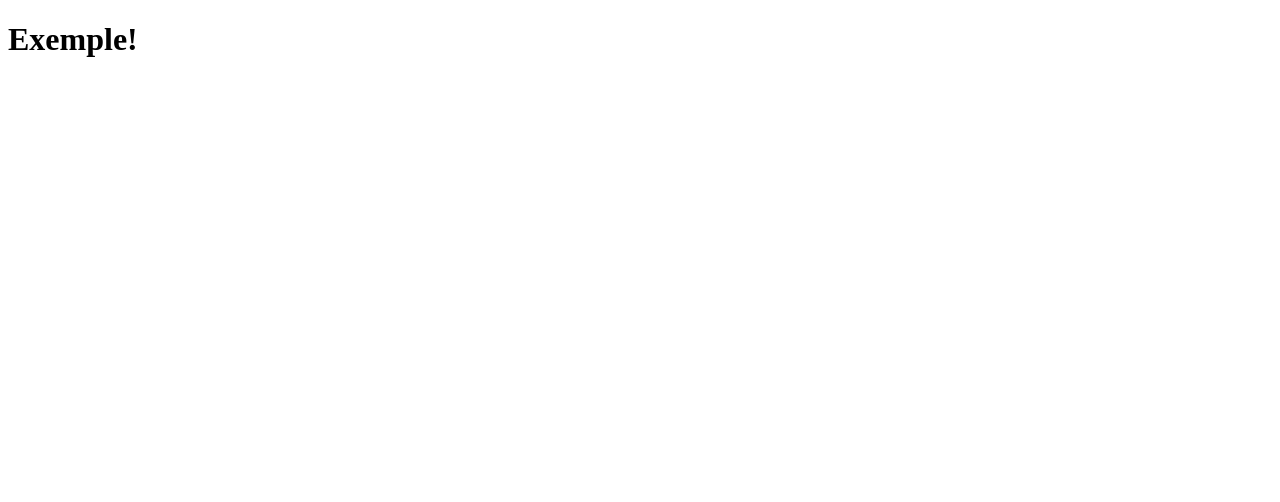
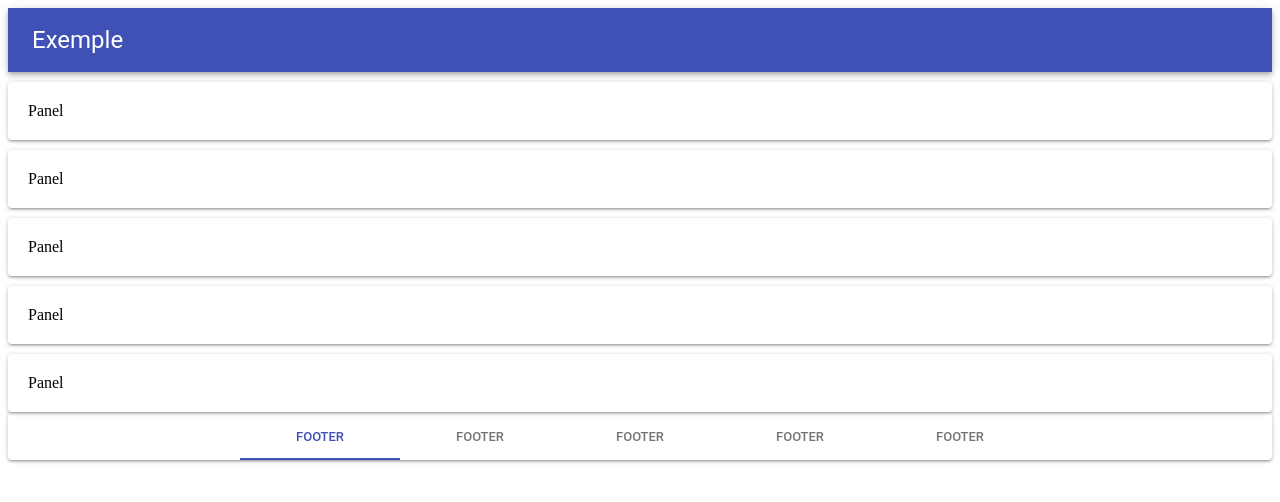
Before and after one commit to KenzoIkeizume/simple-react, a React app: page / in a window 1280 px wide. Shown: the top 502 px of the page. Built offline with nearby package versions, Linux system fonts and the light colour scheme.

Commit message:
Structure items

```diff
--- a/package.json
+++ b/package.json
@@ -26,6 +26,7 @@
     "build": "webpack --mode production"
   },
   "dependencies": {
+    "@material-ui/core": "^3.9.3",
     "@types/react": "^16.8.13",
     "@types/react-dom": "^16.8.4",
     "@types/react-router-dom": "^4.3.2",
--- /dev/null
+++ b/src/components/Body/Body.tsx
@@ -0,0 +1,28 @@
+import { Grid, Paper } from "@material-ui/core";
+import * as React from "react";
+
+export interface IBody { panels: string[]; }
+
+const style = {
+  Paper: { padding: 20, marginTop: 10, marginBotton: 10 },
+};
+
+export default class extends React.Component<IBody, {}> {
+  render() {
+      const listPaper = this.props.panels.map((value, index) => {
+        return (
+          <Paper style={style.Paper} key={index}>
+            {value}
+          </Paper>
+        );
+      });
+
+      return (
+        <Grid container={true}>
+          <Grid item={true} xs={12}>
+            {listPaper}
+          </Grid>
+        </Grid>
+      );
+  }
+}
--- /dev/null
+++ b/src/components/Footer/Footer.tsx
@@ -0,0 +1,27 @@
+import { Paper, Tab, Tabs } from "@material-ui/core";
+import * as React from "react";
+
+export interface IFooter { footers: string[]; }
+
+export default class extends React.Component<IFooter, {}> {
+  render() {
+    const listTab = this.props.footers.map((value, index) => {
+      return (
+        <Tab label={value} key={index} />
+      );
+    });
+
+    return (
+      <Paper>
+        <Tabs
+          value={0}
+          indicatorColor="primary"
+          textColor="primary"
+          centered={true}
+        >
+          {listTab}
+        </Tabs>
+      </Paper>
+    );
+  }
+}
--- /dev/null
+++ b/src/components/Header/Header.tsx
@@ -0,0 +1,18 @@
+import { AppBar, Toolbar, Typography } from "@material-ui/core";
+import * as React from "react";
+
+export interface IHeader { title: string; }
+
+export default class extends React.Component<IHeader, {}> {
+  render() {
+      return (
+        <AppBar position="static">
+          <Toolbar>
+            <Typography variant="headline" color="inherit">
+              {this.props.title}
+            </Typography>
+          </Toolbar>
+        </AppBar>
+      );
+  }
+}
--- a/src/index.tsx
+++ b/src/index.tsx
@@ -1,12 +1,17 @@
+import Body from "./components/Body/Body";
+import Footer from "./components/Footer/Footer";
+import Header from "./components/Header/Header";
 
 import * as React from "react";
 import * as ReactDOM from "react-dom";
 
-import { Exemple } from "./components/Exemple/Exemple";
-
 const App = () => {
   return (
-    <Exemple title="Exemple" />
+    <React.Fragment>
+      <Header title="Exemple" />
+      <Body panels={["Panel", "Panel", "Panel", "Panel", "Panel"]} />
+      <Footer footers={["footer", "footer", "footer", "footer", "footer"]}/>
+    </React.Fragment>
   );
 };
 
```
Also changed, not shown: src/components/Exemple/Exemple.tsx (deleted, +0 -11 lines), 1 other file (tests, documents, lock files or other folders).
